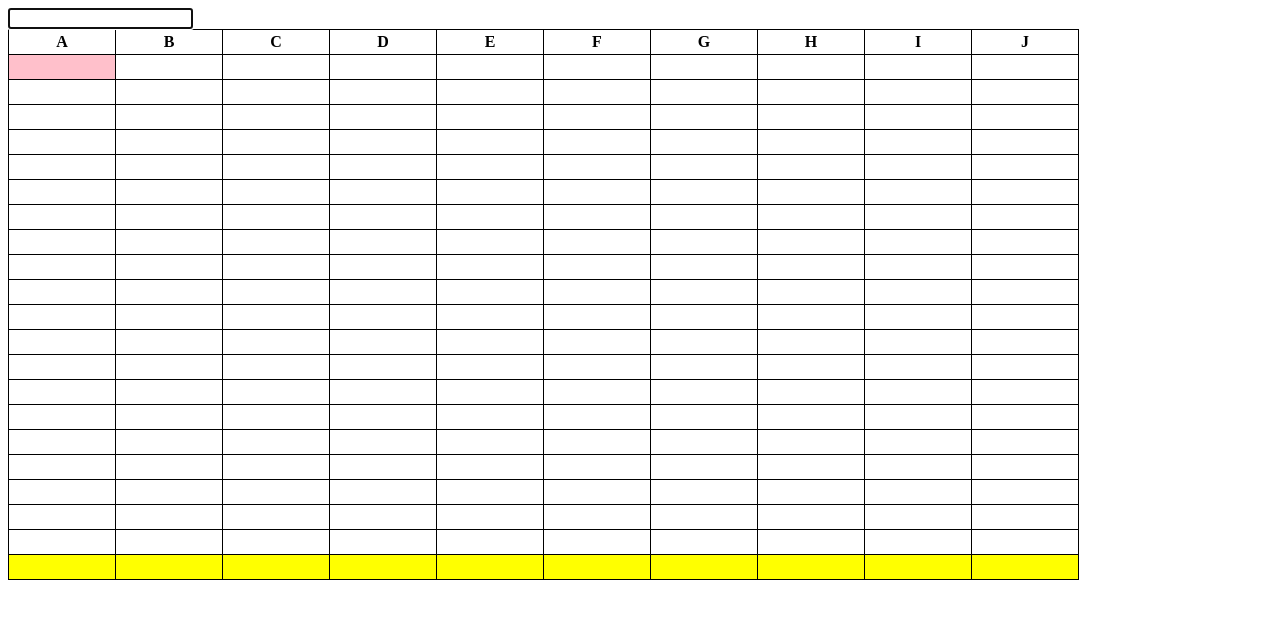
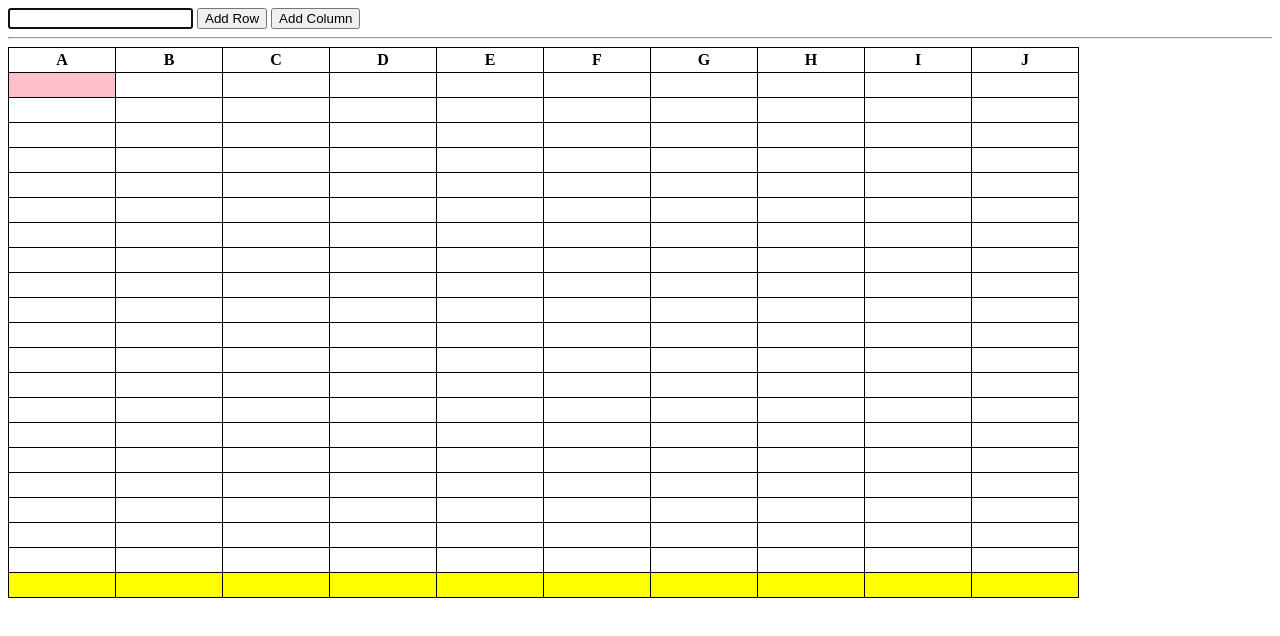
Before and after one commit to chiangshtaa/X-Cell-Sum, a website: page public/index.html in a window 1280 px wide. Drawn offline with Linux system fonts and the light colour scheme.

Commit message:
add add row and column button

```diff
--- a/public/index.html
+++ b/public/index.html
@@ -7,6 +7,9 @@
 <body>
   <div class="container">
     <input id="formula-bar" type="text" value="" />
+      <button id="add-row">Add Row</button>
+      <button id="add-col">Add Column</button>
+      <hr>
     <table id="sheet-current">
       <thead>
         <tr>
@@ -17,8 +20,6 @@
         </tr>
       </tbody>
       <tfoot>
-      <tr>
-      </tr>
       </tfoot>
     </table>
   </div>
```
